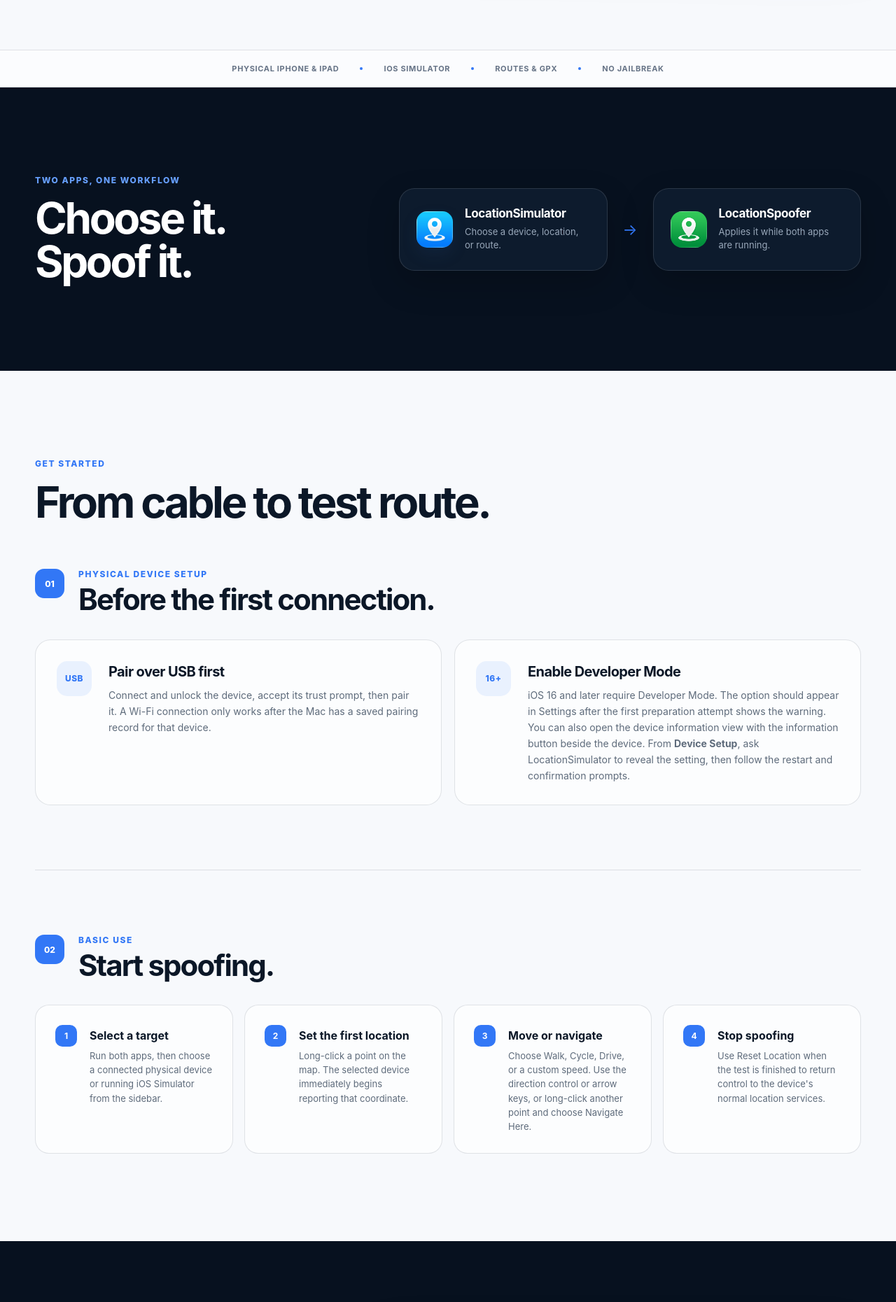
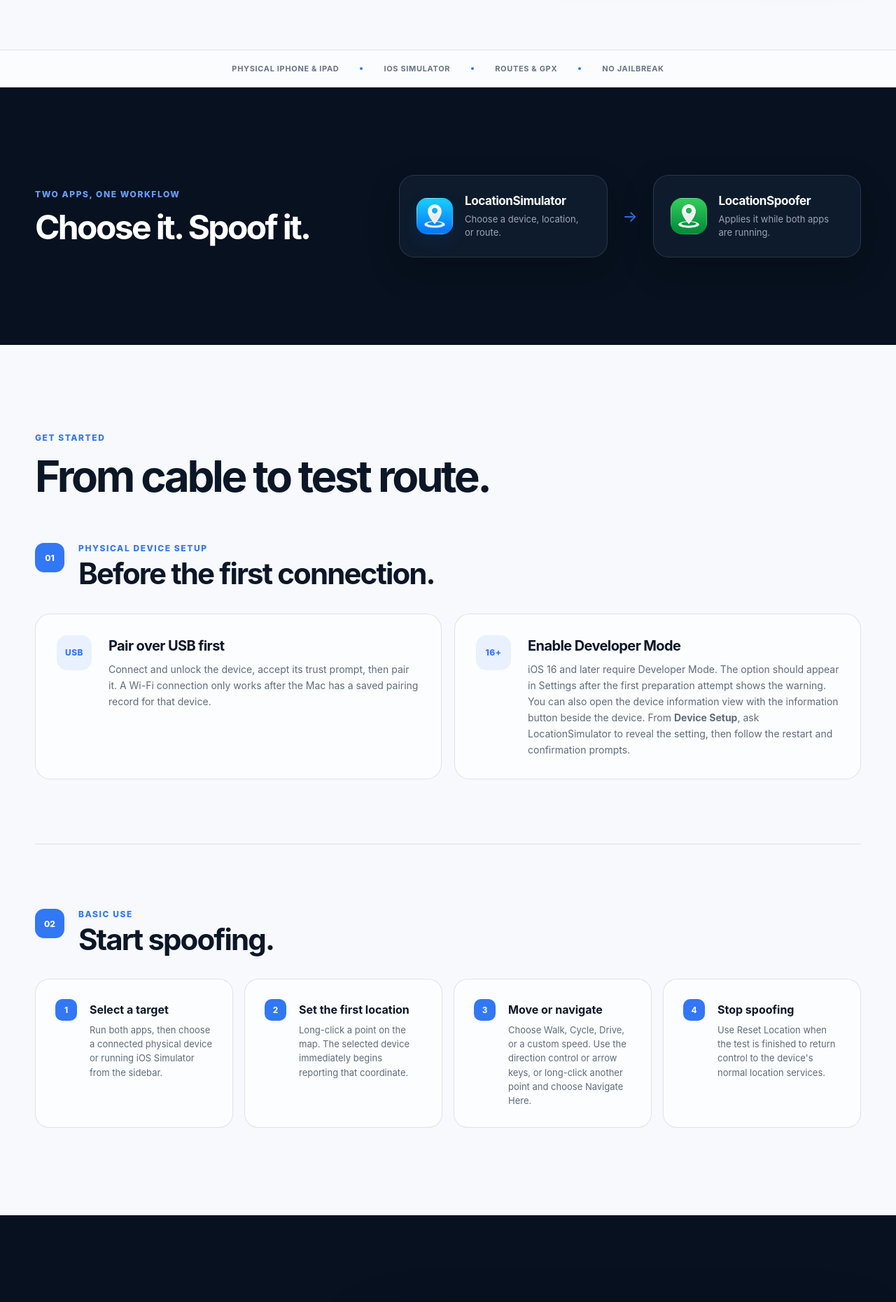
Before and after one commit to Schlaubischlump/LocationSimulator2, a Jekyll site: the page built from index.md, in a window 1280 px wide. Shown: the part 725-2586 px from the top of the page at 70% size. Built offline with Jekyll 4.4.1, drawn with Linux system fonts in a browser that asks for light colours.

Commit message:
Keep workflow heading on one line

```diff
--- a/assets/css/site.css
+++ b/assets/css/site.css
@@ -91,7 +91,9 @@
 .pair-section-band { color: white; background: var(--navy); }
 .pair-section-band .eyebrow { color: #67a0ff; }
 .pair-section { display: grid; grid-template-columns: .8fr 1.2fr; gap: 80px; align-items: center; }
-.pair-heading h2, .automation-copy h2 { margin: 0; font-size: clamp(42px, 5vw, 62px); line-height: 1; letter-spacing: -.055em; }
+.pair-heading h2, .automation-copy h2 { margin: 0; line-height: 1; letter-spacing: -.055em; }
+.pair-heading h2 { font-size: clamp(30px, 4vw, 48px); white-space: nowrap; }
+.automation-copy h2 { font-size: clamp(42px, 5vw, 62px); }
 .pair-flow { display: grid; grid-template-columns: 1fr auto 1fr; gap: 22px; align-items: center; }
 .pair-flow article { display: flex; gap: 17px; align-items: center; min-height: 118px; padding: 24px; border: 1px solid var(--line); border-radius: 22px; background: var(--surface); box-shadow: 0 14px 36px rgba(39,67,103,.06); }
 .pair-section-band .pair-flow article { border-color: rgba(255,255,255,.12); background: #0d1b2d; box-shadow: 0 18px 48px rgba(0,0,0,.2); }
```
